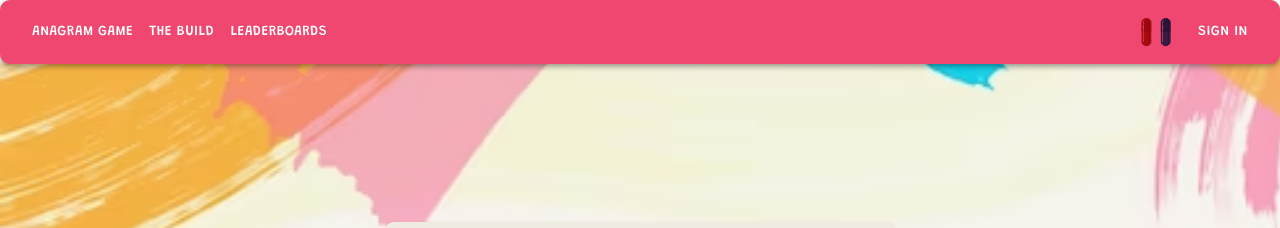
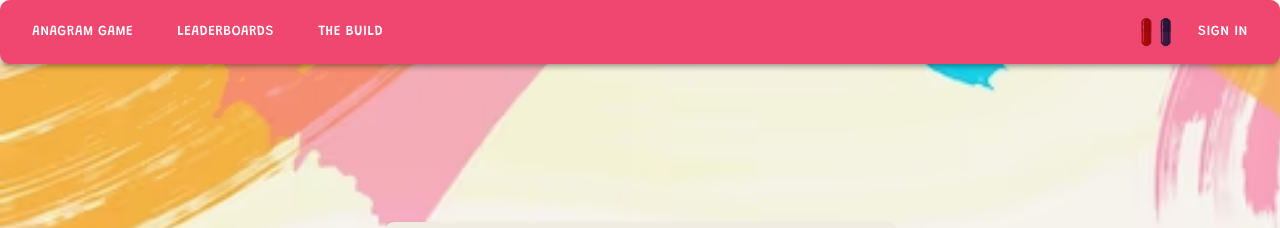
Before and after one commit to chris-butterworth/nc-final-project-server, a React (Vite) app in the folder client/: page / in a window 1280 px wide. Shown: the top 228 px of the page. Built offline with nearby package versions, Linux system fonts and the light colour scheme; no server answers; a web font is replaced by a local one.

Commit message:
edit between round view

```diff
--- a/client/src/components/NavBar.jsx
+++ b/client/src/components/NavBar.jsx
@@ -46,7 +46,7 @@ const NavBar = ({ username, setUsername, setRoom, room }) => {
 		<Box sx={{ flexGrow: 1 }}>
 			<AppBar position="static" sx={{ marginBottom: '1em' }}>
 				<Toolbar sx={{ display: 'flex', justifyContent: 'space-between' }}>
-					<div>
+					<div >
 						<Hidden mdUp>
 							<IconButton
 								edge="start"
@@ -59,24 +59,26 @@ const NavBar = ({ username, setUsername, setRoom, room }) => {
 							</IconButton>
 						</Hidden>
 						<Hidden mdDown>
-							<Button component={Link} to="/" variant="text" color="inherit">
+							<Button component={Link} to="/" variant="text" color="inherit" sx={{ marginRight: '2em' }}>
 								Anagram Game
 							</Button>
 							<Button
+							sx={{ marginRight: '2em' }}
+								component={Link}
+								to="/leaderboard"
+								variant="text"
+								color="inherit"
+							>
+								Leaderboards
+							</Button>
+							<Button
+							sx={{ marginRight: '2em' }}
 								component={Link}
 								to="/thebuild"
 								variant="text"
 								color="inherit"
 							>
 								The Build
-							</Button>
-							<Button
-								component={Link}
-								to="/leaderboard"
-								variant="text"
-								color="inherit"
-							>
-								Leaderboards
 							</Button>
 						</Hidden>
 					</div>
@@ -119,6 +121,16 @@ const NavBar = ({ username, setUsername, setRoom, room }) => {
 							</Button>
 							<Button
 								component={Link}
+								to="/leaderboard"
+								variant="text"
+								color="inherit"
+								fullWidth
+								onClick={() => setMenuOpen(false)}
+							>
+								Leaderboards
+							</Button>
+							<Button
+								component={Link}
 								to="/thebuild"
 								variant="text"
 								color="inherit"
@@ -126,16 +138,6 @@ const NavBar = ({ username, setUsername, setRoom, room }) => {
 								onClick={() => setMenuOpen(false)}
 							>
 								The Build
-							</Button>
-							<Button
-								component={Link}
-								to="/leaderboard"
-								variant="text"
-								color="inherit"
-								fullWidth
-								onClick={() => setMenuOpen(false)}
-							>
-								Leaderboards
 							</Button>
 							{room ? (
 								<Button
@@ -147,7 +149,7 @@ const NavBar = ({ username, setUsername, setRoom, room }) => {
 									onClick={() => {
 										navigator.clipboard.writeText(createRoomURL())
 									}}
-                  fullWidth
+									fullWidth
 								>
 									Copy Room Link
 								</Button>
--- a/client/src/components/PlayBox.jsx
+++ b/client/src/components/PlayBox.jsx
@@ -305,7 +305,7 @@ export const PlayBox = ({
 					</Grid>
 					<Grid item sx={{ flexDirection: 'column' }}>
 						<Typography sx={{ padding: '5px' }}>
-							Category: {category}.
+							Category: {category}
 						</Typography>
 						<Typography sx={{ padding: '5px' }}>
 							Subcategory: {subcategory}
--- a/client/src/pages/GamePageGrid.jsx
+++ b/client/src/pages/GamePageGrid.jsx
@@ -243,7 +243,6 @@ const GamePageGrid = ({ players, room, setRoom }) => {
 
 	const handleQuitButtonClick = () => {
 		setRoom('')
-		// setPlayers([])
 		socket.emit('leaveRoom')
 		setPlayerReady(false)
 		setTimer(0)
@@ -470,9 +469,12 @@ const GamePageGrid = ({ players, room, setRoom }) => {
 										<TableCell>{anagram.question.join(' ')}</TableCell>
 										<TableCell>{anagram.answer}</TableCell>
 										{anagram.scores[0].score > 0 && (
-											<TableCell>
-												<EmojiEventsIcon /> {anagram.scores[0].username}
-											</TableCell>
+											<div>
+												<TableCell sx={{ margin: 'auto' }}>
+													<EmojiEventsIcon />
+												</TableCell>
+												<TableCell>{anagram.scores[0].username}</TableCell>
+											</div>
 										)}
 									</TableRow>
 								)
@@ -594,7 +596,9 @@ const GamePageGrid = ({ players, room, setRoom }) => {
 														sx={{
 															display: 'inline',
 															color:
-																mode.palette.mode === 'light' ? '#ef476f' : '#00FF41',
+																mode.palette.mode === 'light'
+																	? '#ef476f'
+																	: '#00FF41',
 														}}
 													>
 														{item.username}
```
